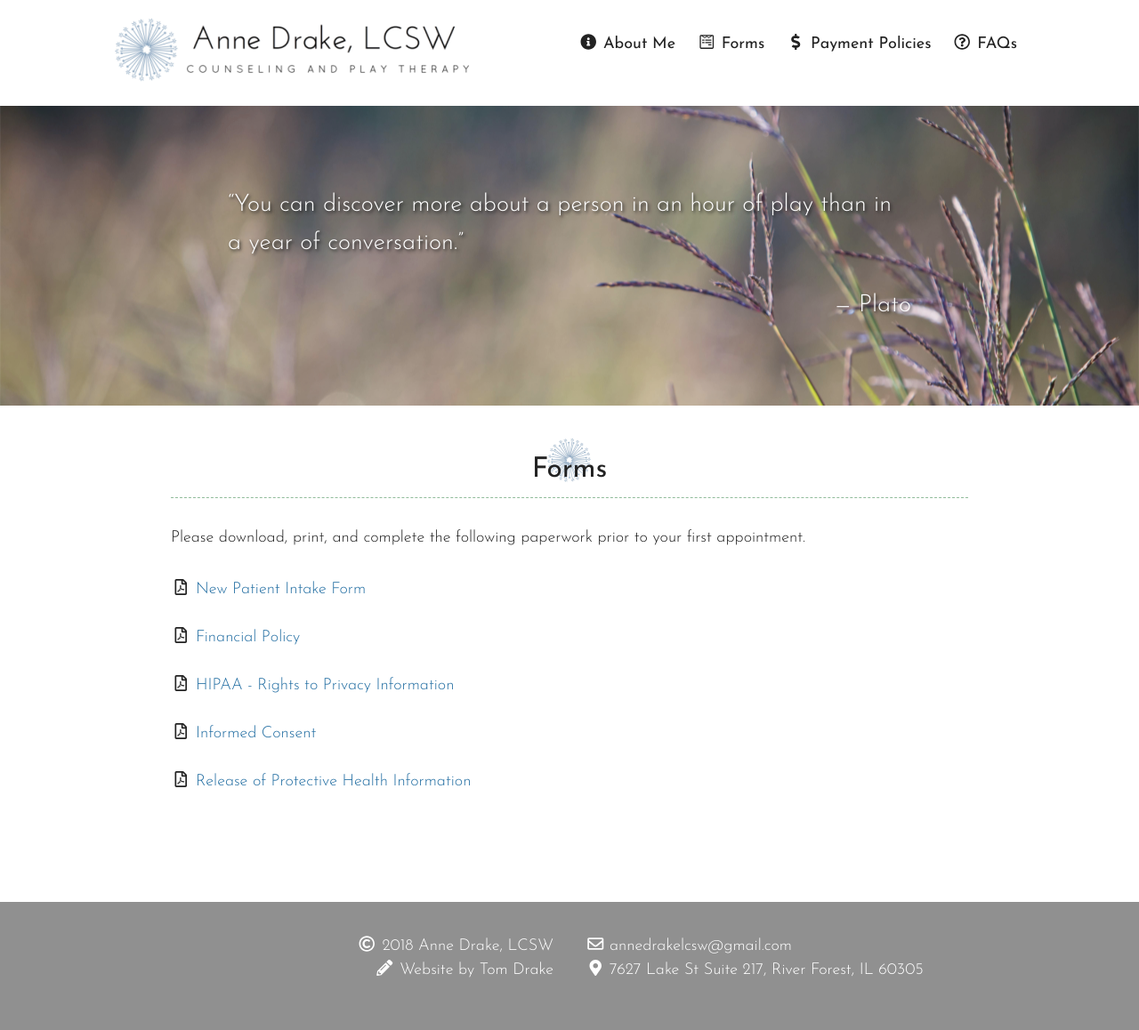
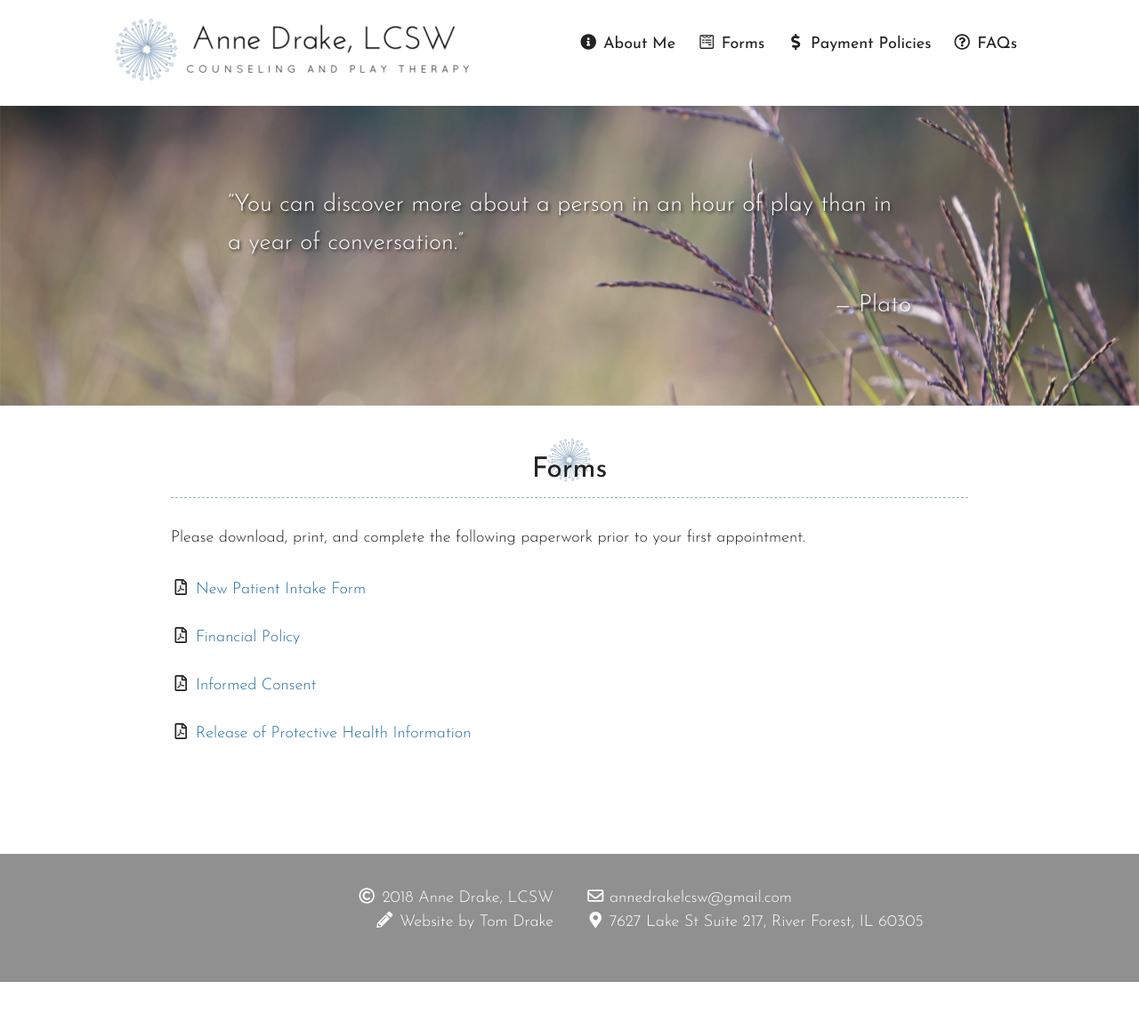
Before and after one commit to tddrake485/tddrake485.github.io, a Jekyll site: the page built from forms.html, in a window 1280 px wide. Shown: the whole page at 89% size. Built offline with Jekyll 4.4.1, drawn with Linux system fonts in a browser that asks for light colours; nearby versions of some CDN libraries; after the commit the page ends 1104 px from its top, so only the background shows below that.

Commit message:
Removing HIPAA forms and adding random quote
Random re: https://stackoverflow.com/questions/4550505/getting-a-random-value-from-a-javascript-array

Jekyll site data as JSON:
https://learn.cloudcannon.com/jekyll/output-json/

```diff
--- a/_data/forms.yml
+++ b/_data/forms.yml
@@ -2,8 +2,6 @@
   filename: intake-form.pdf
 - title: Financial Policy
   filename: financial-policy.pdf
-- title: HIPAA - Rights to Privacy Information
-  filename: hipaa.pdf
 - title: Informed Consent
   filename: informed-consent.pdf
 - title: Release of Protective Health Information
--- a/_layouts/default.html
+++ b/_layouts/default.html
@@ -12,19 +12,19 @@
     <header class="clearfix">
       <h1>{{ site.title }}</h1>
       <a href="index.html"><img src="{{ site.baseurl }}/images/anne-drake-lcsw-logo-400x74.png" alt="{{ site.title }}" title="{{ site.title }}" id="logo"></a>
-      <nav id="nav-items">
-        <a href="about.html" class="nav-item"><i class="fas fa-info-circle fa-fw"></i>&nbsp;About Me</a>
-        <a href="forms.html" class="nav-item"><i class="fab fa-wpforms fa-fw"></i></i>&nbsp;Forms</a>
-        <a href="payments.html" class="nav-item"><i class="fas fa-dollar-sign fa-fw"></i>&nbsp;Payment Policies</a>
-        <!-- <a href="#" class="nav-item"><i class="far fa-bookmark fa-fw"></i>&nbsp;Resources</a> -->
-        <a href="faqs.html" class="nav-item"><i class="far fa-question-circle fa-fw"></i>&nbsp;FAQs</a>
+      <nav>
+        <a href="about.html"><i class="fas fa-info-circle fa-fw"></i>&nbsp;About Me</a>
+        <a href="forms.html"><i class="fab fa-wpforms fa-fw"></i></i>&nbsp;Forms</a>
+        <a href="payments.html"><i class="fas fa-dollar-sign fa-fw"></i>&nbsp;Payment Policies</a>
+        <!-- <a href="#"><i class="far fa-bookmark fa-fw"></i>&nbsp;Resources</a> -->
+        <a href="faqs.html"><i class="far fa-question-circle fa-fw"></i>&nbsp;FAQs</a>
       </nav>
     </header>
 
     <section id="hero">
       <blockquote class="clearfix">
-        <p>&ldquo;You can discover more about a person in an hour of play than in a year of conversation.&rdquo;</p>
-        <p>&mdash; Plato</p>
+        <p>&ldquo;<span id="quote-content">You can discover more about a person in an hour of play than in a year of conversation.</span>&rdquo;</p>
+        <p>&mdash; <span id="quote-source">Plato</span></p>
       </blockquote>
     </section>
     <main>
```
Also changed, not shown: other parts of _layouts/default.html (+7 -1 lines), _data/quotes.yml (added, +10 -0 lines), 1 other file.
